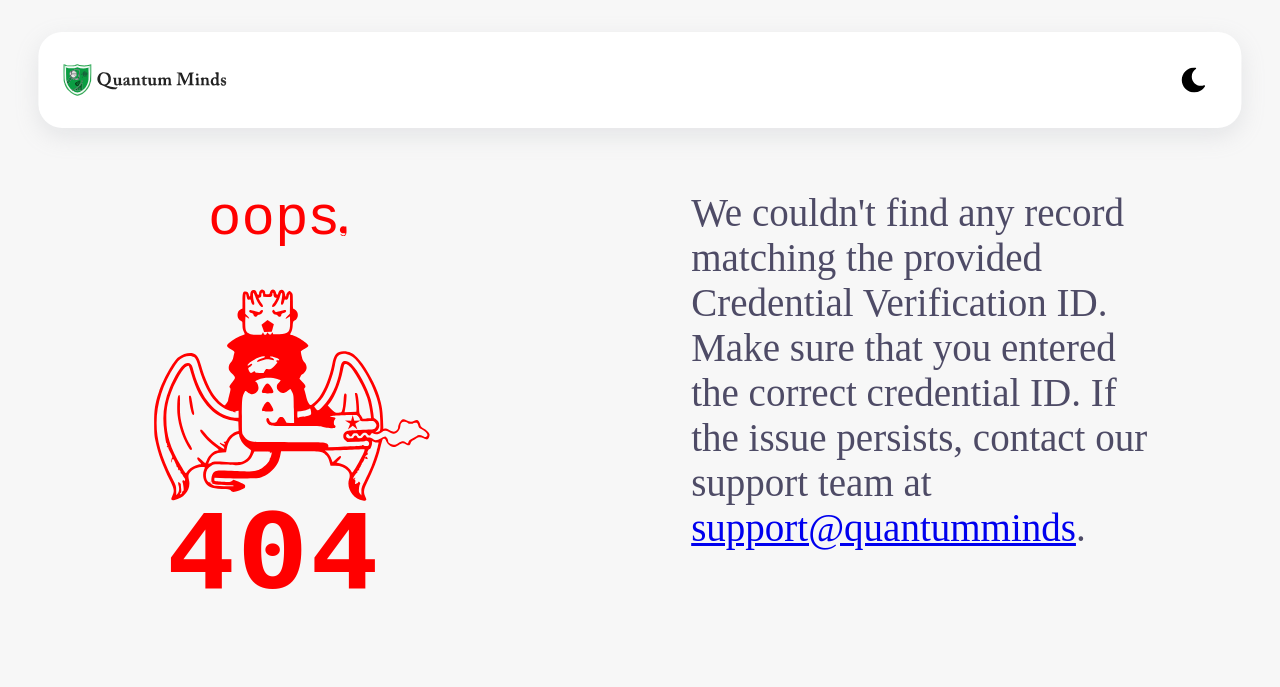
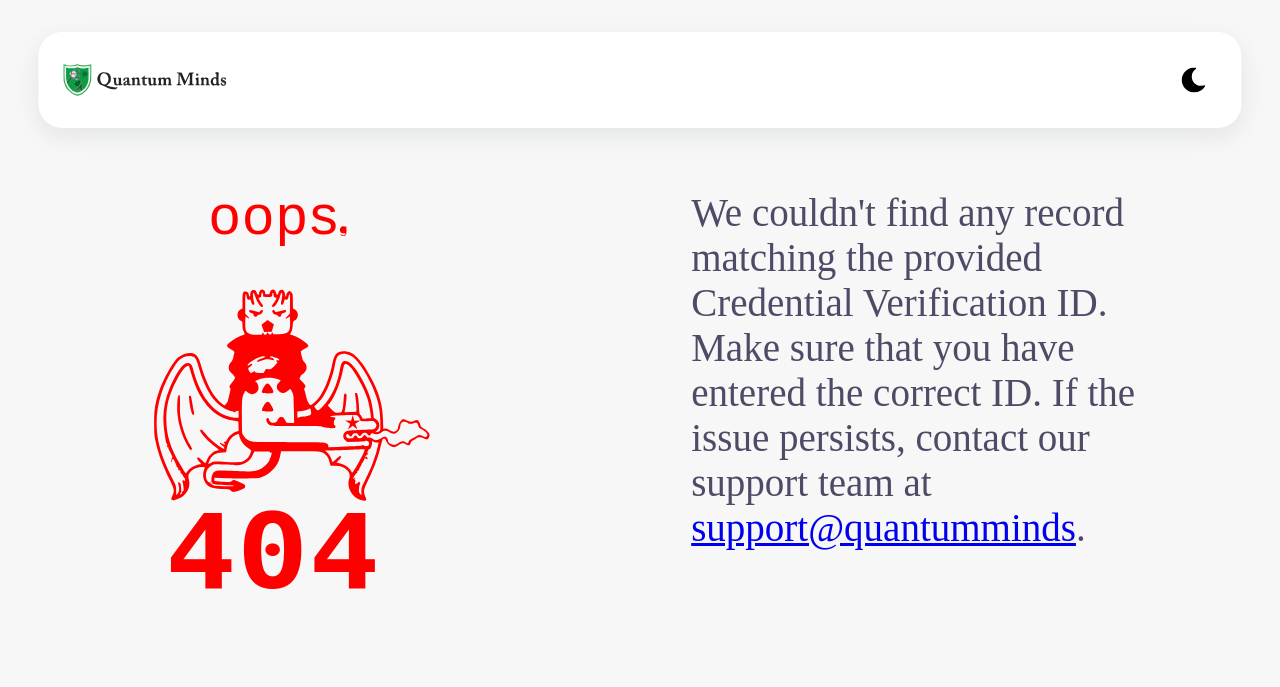
Before and after one commit to rulercosta/qm, a Flask app: page /workshops/verify/71 in a window 1280 px wide. Shown: the top 687 px of the page. Run offline with Flask 3, Linux system fonts and the light colour scheme; data comes from the database, SQL or seed files in the repository.

Commit message:
Fix grammar on verify page

```diff
--- a/templates/verify.html
+++ b/templates/verify.html
@@ -223,7 +223,7 @@
     </picture>
     <div class="cs-content">
         <!-- <br/><br/><br/><br/><br/><br/><br/><br/> -->
-            <p class="cs-review">We couldn't find any record matching the provided Credential Verification ID. Make sure that you entered the correct credential ID. If the issue persists, contact our support team at <a href="mailto:quantummindsclubsocial@gmail.com">support@quantumminds</a>.</p>
+            <p class="cs-review">We couldn't find any record matching the provided Credential Verification ID. Make sure that you have entered the correct ID. If the issue persists, contact our support team at <a href="mailto:quantummindsclubsocial@gmail.com">support@quantumminds</a>.</p>
         <!-- <br/><br/><br/><br/><br/><br/><br/><br/> -->
     </div>
     {% else %}
```
